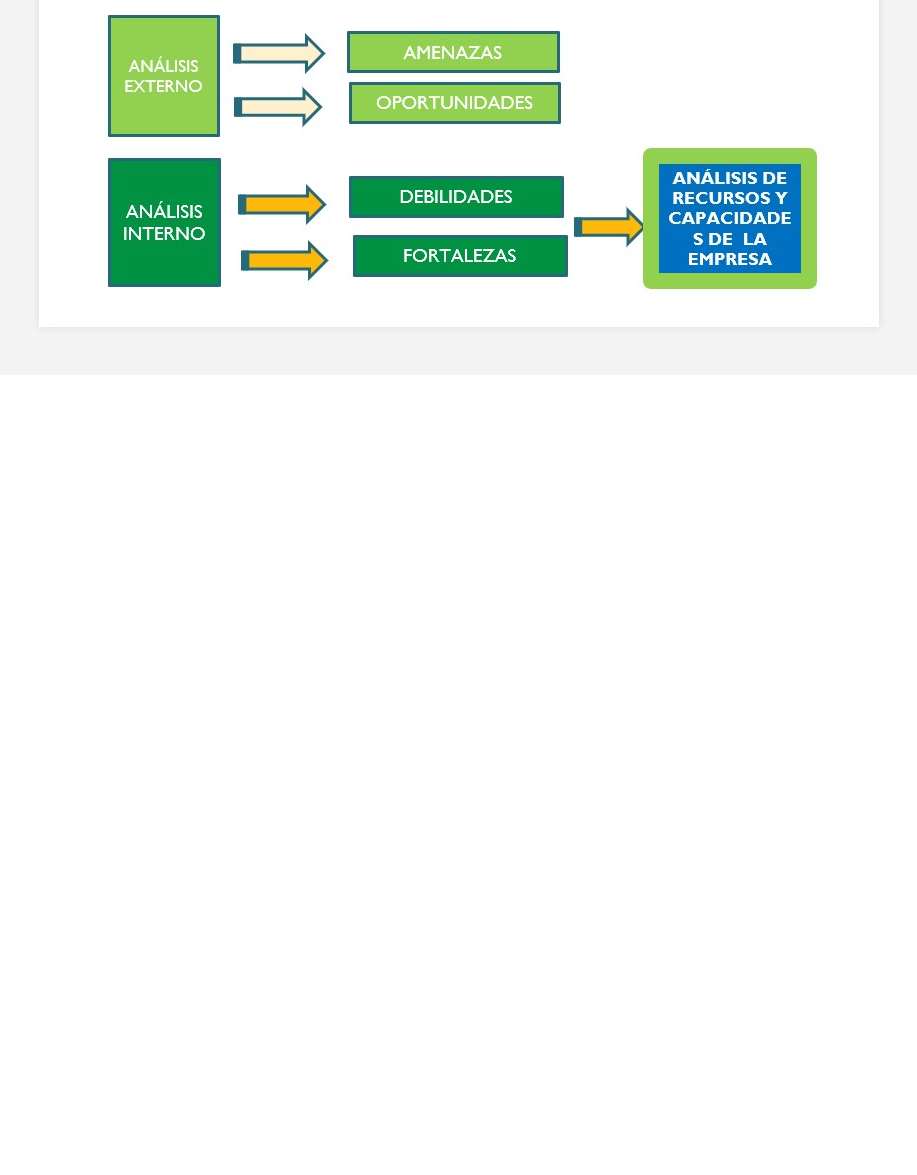
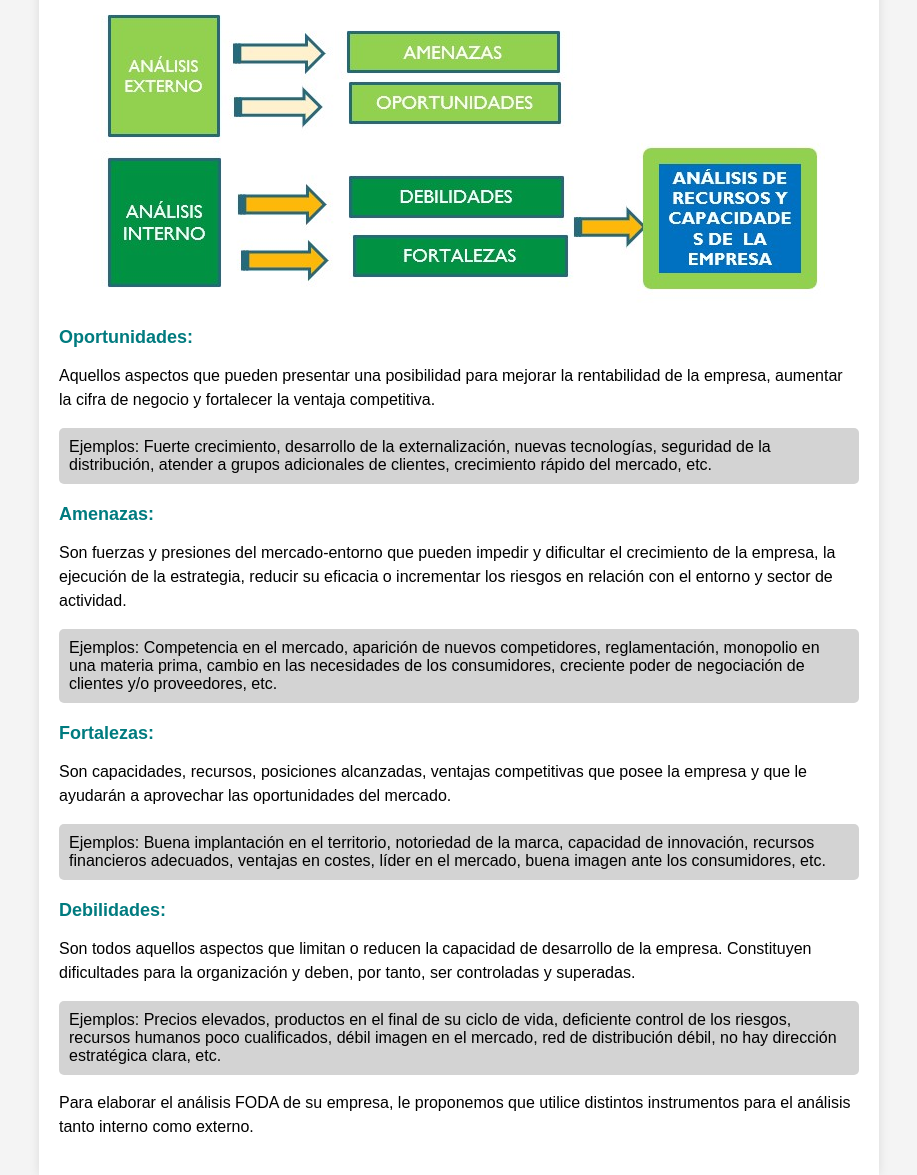
Before and after one commit to ElvisValdivia/TG_Planeamiento_Luna_Mamani_Paja_Chino, a PHP site: page /Formularios/analisisIE.php in a window 1280 px wide. Shown: the part 425-1600 px from the top of the page, without its empty margins (181-1098 px from the left). Before the commit the page ends 759 px from the top, so only its background shows below. Run offline with PHP 8.4, Linux system fonts and the light colour scheme.

Commit message:
Analisis Part05

```diff
--- a/Sistema_de_Gestion_PETI/Formularios/analisisIE.php
+++ b/Sistema_de_Gestion_PETI/Formularios/analisisIE.php
@@ -18,6 +18,29 @@
         <div class="imagen-container">
             <img src="../images/analisisIE.jpg" alt="Análisis Interno y Externo" class="imagen-analisis">
         </div>
+        <div class="texto-analisis">
+            <h2>Oportunidades:</h2>
+            <p>Aquellos aspectos que pueden presentar una posibilidad para mejorar la rentabilidad de la empresa, aumentar la cifra de negocio y fortalecer la ventaja competitiva.</p>
+            <div class="editable-box" contenteditable="true">
+                Ejemplos: Fuerte crecimiento, desarrollo de la externalización, nuevas tecnologías, seguridad de la distribución, atender a grupos adicionales de clientes, crecimiento rápido del mercado, etc.
+            </div>
+            <h2>Amenazas:</h2>
+            <p>Son fuerzas y presiones del mercado-entorno que pueden impedir y dificultar el crecimiento de la empresa, la ejecución de la estrategia, reducir su eficacia o incrementar los riesgos en relación con el entorno y sector de actividad.</p>
+            <div class="editable-box" contenteditable="true">
+                Ejemplos: Competencia en el mercado, aparición de nuevos competidores, reglamentación, monopolio en una materia prima, cambio en las necesidades de los consumidores, creciente poder de negociación de clientes y/o proveedores, etc.
+            </div>
+            <h2>Fortalezas:</h2>
+            <p>Son capacidades, recursos, posiciones alcanzadas, ventajas competitivas que posee la empresa y que le ayudarán a aprovechar las oportunidades del mercado.</p>
+            <div class="editable-box" contenteditable="true">
+                Ejemplos: Buena implantación en el territorio, notoriedad de la marca, capacidad de innovación, recursos financieros adecuados, ventajas en costes, líder en el mercado, buena imagen ante los consumidores, etc.
+            </div>
+            <h2>Debilidades:</h2>
+            <p>Son todos aquellos aspectos que limitan o reducen la capacidad de desarrollo de la empresa. Constituyen dificultades para la organización y deben, por tanto, ser controladas y superadas.</p>
+            <div class="editable-box" contenteditable="true">
+                Ejemplos: Precios elevados, productos en el final de su ciclo de vida, deficiente control de los riesgos, recursos humanos poco cualificados, débil imagen en el mercado, red de distribución débil, no hay dirección estratégica clara, etc.
+            </div>
+            <p>Para elaborar el análisis FODA de su empresa, le proponemos que utilice distintos instrumentos para el análisis tanto interno como externo.</p>
+        </div>
     </div>
 </body>
 </html>
--- a/Sistema_de_Gestion_PETI/css/analisis.css
+++ b/Sistema_de_Gestion_PETI/css/analisis.css
@@ -59,11 +59,29 @@ p {
 }
 
 .imagen-container {
-    text-align: center; /* Centra la imagen */
-    margin-top: 20px; /* Espacio superior para la imagen */
+    text-align: center;
+    margin-top: 20px;
 }
 
 .imagen-analisis {
-    max-width: 100%; /* Asegura que la imagen no desborde el contenedor */
-    height: auto; /* Mantiene la proporción de la imagen */
+    max-width: 100%;
+    height: auto;
 }
+
+.texto-analisis {
+    margin-top: 20px;
+}
+
+h2 {
+    font-size: 18px;
+    color: #007B7F;
+    margin-top: 20px;
+}
+
+.editable-box {
+    background-color: #D3D3D3; /* Fondo gris */
+    padding: 10px;
+    border-radius: 5px;
+    margin-bottom: 15px;
+    cursor: text; /* Cambia el cursor al pasar sobre el cuadro */
+}
```
